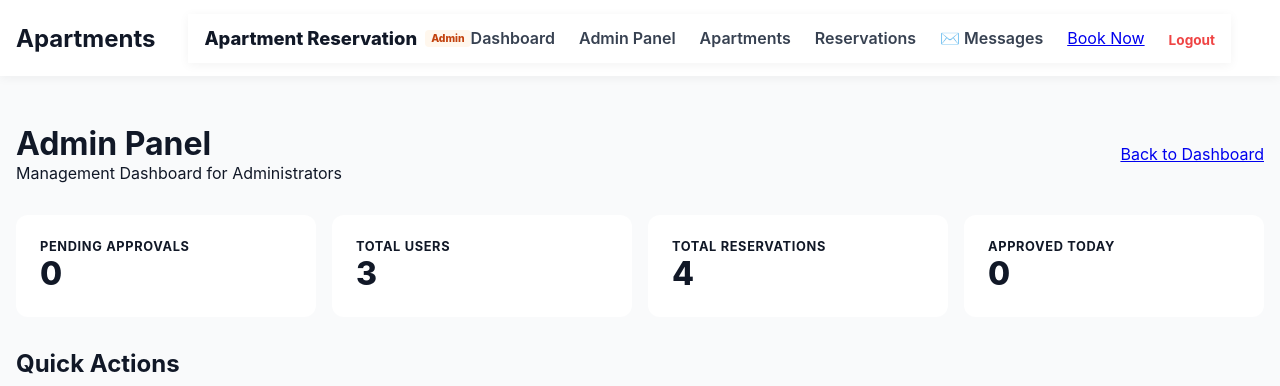
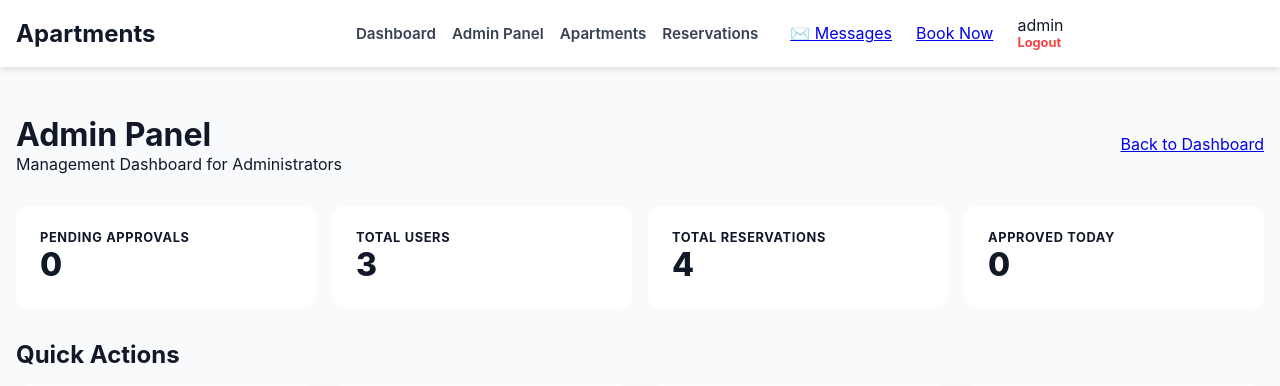
Before and after one commit to ramosjarod04-creator/apartment, a Django app: page /admin-panel/ in a window 1280 px wide. Shown: the top 386 px of the page. Run offline with Django 5.2, Linux system fonts and the light colour scheme; a user stored in the database is signed in; data comes from the database, SQL or seed files in the repository.

Commit message:
Refactor header navigation and styles

```diff
--- a/reservations/templates/atomic/organisms/header.html
+++ b/reservations/templates/atomic/organisms/header.html
@@ -1,159 +1,46 @@
-<nav class="navbar">
-    <div class="container nav-wrapper">
-        <div class="brand-section">
-            <a href="{% url 'dashboard' %}" class="logo">
-                <h2>Apartment Reservation</h2>
-            </a>
-            {% if user.is_staff %}
-                <span class="admin-label">Admin</span>
-            {% endif %}
-        </div>
-
-        <button class="menu-toggle" id="menu-toggle" aria-label="Open Menu">
-            <span class="hamburger-line"></span>
-        </button>
-
-        <div class="nav-sidebar" id="nav-sidebar">
-            <ul class="menu-list">
-                <li class="sidebar-header">Main Menu</li>
-                <li><a href="{% url 'dashboard' %}" class="menu-item">Dashboard</a></li>
+<ul class="nav-menu">
+    <li><a href="{% url 'dashboard' %}" class="nav-link">Dashboard</a></li>
 
     {% if user.is_staff %}
-                    <li><a href="{% url 'admin_dashboard' %}" class="menu-item">Admin Panel</a></li>
+        <li><a href="{% url 'admin_dashboard' %}" class="nav-link">Admin Panel</a></li>
     {% endif %}
 
     <li>
-                    <a href="{% if not user.is_staff %}{% url 'my_apartment' %}{% else %}{% url 'apartment_list' %}{% endif %}" class="menu-item">
+        <a href="{% if not user.is_staff %}{% url 'my_apartment' %}{% else %}{% url 'apartment_list' %}{% endif %}" class="nav-link">
             {% if not user.is_staff %}My Apartment{% else %}Apartments{% endif %}
         </a>
     </li>
 
-                <li><a href="{% url 'reservation_list' %}" class="menu-item">Reservations</a></li>
+    <li><a href="{% url 'reservation_list' %}" class="nav-link">Reservations</a></li>
 
-                <hr class="sidebar-divider">
-
-                <div class="action-group">
-                    <a href="{% url 'inbox' %}" class="icon-link">
-                        <span>✉️ Messages</span>
+    <div class="nav-actions">
+        <a href="{% url 'inbox' %}" class="nav-icon-link">
+            ✉️ Messages
             {% if unread_messages_count > 0 %}
-                            <span class="count-badge">{{ unread_messages_count }}</span>
+                <span class="badge">{{ unread_messages_count }}</span>
             {% endif %}
         </a>
 
-                    <a href="{% url 'reservation_create' %}" class="btn btn-primary full-width">Book Now</a>
+        <a href="{% url 'reservation_create' %}" class="btn btn-primary">Book Now</a>
 
-                    <div class="user-footer">
+        <div class="user-info">
             <span class="username">{{ user.username }}</span>
             <a href="{% url 'logout' %}" class="logout-link">Logout</a>
         </div>
     </div>
 </ul>
-        </div>
-    </div>
-</nav>
-
-<div class="sidebar-overlay" id="sidebar-overlay"></div>
-
-<script>
-    const toggle = document.getElementById('menu-toggle');
-    const sidebar = document.getElementById('nav-sidebar');
-    const overlay = document.getElementById('sidebar-overlay');
-
-    function toggleMenu() {
-        sidebar.classList.toggle('active');
-        overlay.classList.toggle('active');
-        // This stops the background from scrolling when the drawer is open
-        document.body.style.overflow = sidebar.classList.contains('active') ? 'hidden' : 'auto';
-    }
-
-    toggle.addEventListener('click', toggleMenu);
-    overlay.addEventListener('click', toggleMenu);
-</script>
 
 <style>
-/* --- Base Header --- */
-.navbar {
-    background: #ffffff;
-    padding: 0.85rem 0;
-    box-shadow: 0 2px 10px rgba(0,0,0,0.05);
-    position: sticky;
-    top: 0;
-    z-index: 1000;
-}
+    .nav-menu { display: flex; align-items: center; gap: 1rem; list-style: none; }
+    .nav-link { text-decoration: none; color: var(--gray-700); font-weight: 600; font-size: 0.95rem; }
+    .nav-actions { display: flex; align-items: center; gap: 1.5rem; margin-left: 1rem; }
+    .user-info { display: flex; flex-direction: column; line-height: 1.2; }
+    .logout-link { color: #ef4444; font-size: 0.8rem; text-decoration: none; font-weight: 700; }
+    .badge { background: #ef4444; color: white; font-size: 0.7rem; padding: 2px 6px; border-radius: 10px; }
 
-.nav-wrapper {
-    display: flex;
-    justify-content: space-between;
-    align-items: center;
-}
-
-.brand-section { display: flex; align-items: center; gap: 8px; }
-.logo { text-decoration: none; color: #111827; }
-.logo h2 { margin: 0; font-size: 1.15rem; font-weight: 800; }
-
-.admin-label {
-    background: #fff7ed; color: #c2410c; padding: 2px 6px;
-    border-radius: 4px; font-size: 0.65rem; font-weight: 800;
-}
-
-/* --- Hamburger Style --- */
-.menu-toggle {
-    display: block; background: none; border: none; cursor: pointer; padding: 10px; z-index: 2100;
-}
-.hamburger-line, .hamburger-line::before, .hamburger-line::after {
-    content: ''; display: block; width: 22px; height: 2px;
-    background: #111827; position: relative; transition: 0.3s;
-}
-.hamburger-line::before { position: absolute; top: -7px; left: 0; }
-.hamburger-line::after { position: absolute; bottom: 7px; left: 0; }
-
-/* --- Sidebar Drawer (Hidden by default) --- */
-.nav-sidebar {
-    position: fixed;
-    top: 0;
-    right: -100%; /* Off-screen */
-    width: 280px;
-    height: 100vh;
-    background: #ffffff;
-    z-index: 2000;
-    padding: 5rem 1.5rem 2rem;
-    transition: right 0.3s ease;
-    box-shadow: -10px 0 30px rgba(0,0,0,0.1);
-}
-
-.nav-sidebar.active { right: 0; }
-
-.menu-list { list-style: none; padding: 0; margin: 0; display: flex; flex-direction: column; gap: 1.25rem; }
-.sidebar-header { font-size: 0.75rem; text-transform: uppercase; color: #9ca3af; font-weight: 800; }
-.menu-item { text-decoration: none; color: #374151; font-weight: 600; font-size: 1rem; }
-.sidebar-divider { border: none; border-top: 1px solid #f3f4f6; margin: 0.5rem 0; }
-
-.action-group { margin-top: auto; display: flex; flex-direction: column; gap: 1.5rem; }
-.icon-link { text-decoration: none; color: #374151; font-weight: 600; display: flex; align-items: center; gap: 10px; }
-.full-width { width: 100%; text-align: center; }
-
-.user-footer { border-top: 1px solid #f3f4f6; padding-top: 1.5rem; display: flex; flex-direction: column; }
-.username { font-weight: 800; color: #111827; }
-.logout-link { color: #ef4444; text-decoration: none; font-size: 0.85rem; font-weight: 700; margin-top: 4px; }
-
-/* --- Overlay --- */
-.sidebar-overlay {
-    position: fixed; top: 0; left: 0; width: 100%; height: 100%;
-    background: rgba(0,0,0,0.4); z-index: 1500; opacity: 0; pointer-events: none; transition: 0.3s;
-}
-.sidebar-overlay.active { opacity: 1; pointer-events: auto; }
-
-/* --- Desktop Logic --- */
-@media (min-width: 992px) {
-    .menu-toggle { display: none; }
-    .nav-sidebar {
-        position: static; width: auto; height: auto; background: none;
-        box-shadow: none; right: 0; padding: 0; transition: none;
-    }
-    .menu-list { flex-direction: row; align-items: center; gap: 1.5rem; }
-    .sidebar-header, .sidebar-divider, .user-footer .username { display: none; }
-    .action-group { flex-direction: row; margin: 0; align-items: center; }
-    .user-footer { border: none; padding: 0; }
-    .full-width { width: auto; }
+    @media (max-width: 768px) {
+        .nav-menu { flex-direction: column; align-items: flex-start; gap: 2rem; }
+        .nav-actions { flex-direction: column; align-items: flex-start; margin-left: 0; width: 100%; }
+        .btn-primary { width: 100%; text-align: center; }
     }
 </style>
```
Lines whose indentation alone changed are shown as unchanged.
